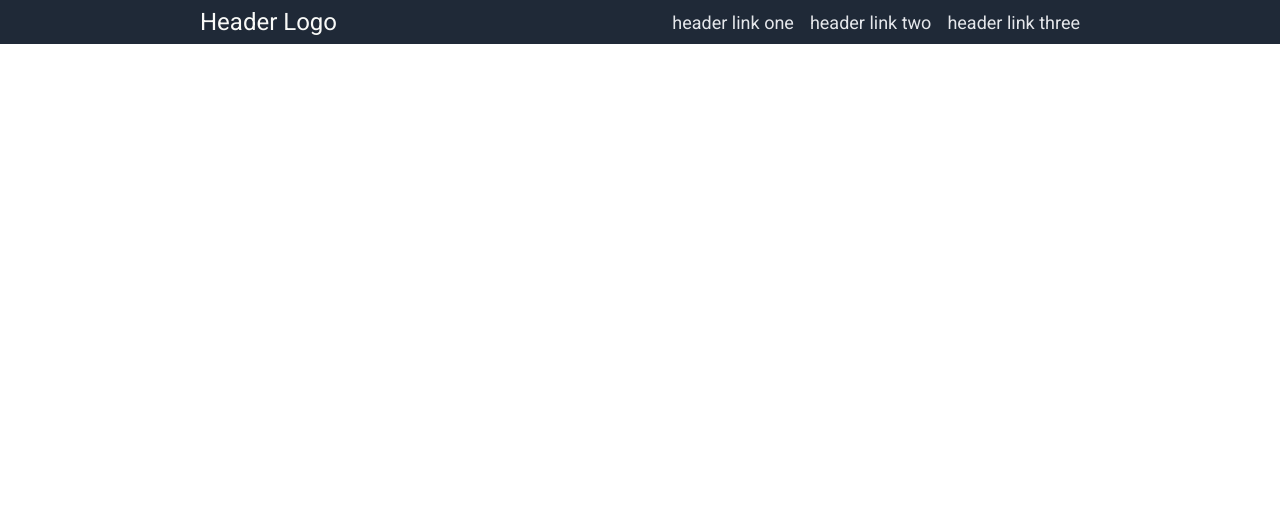
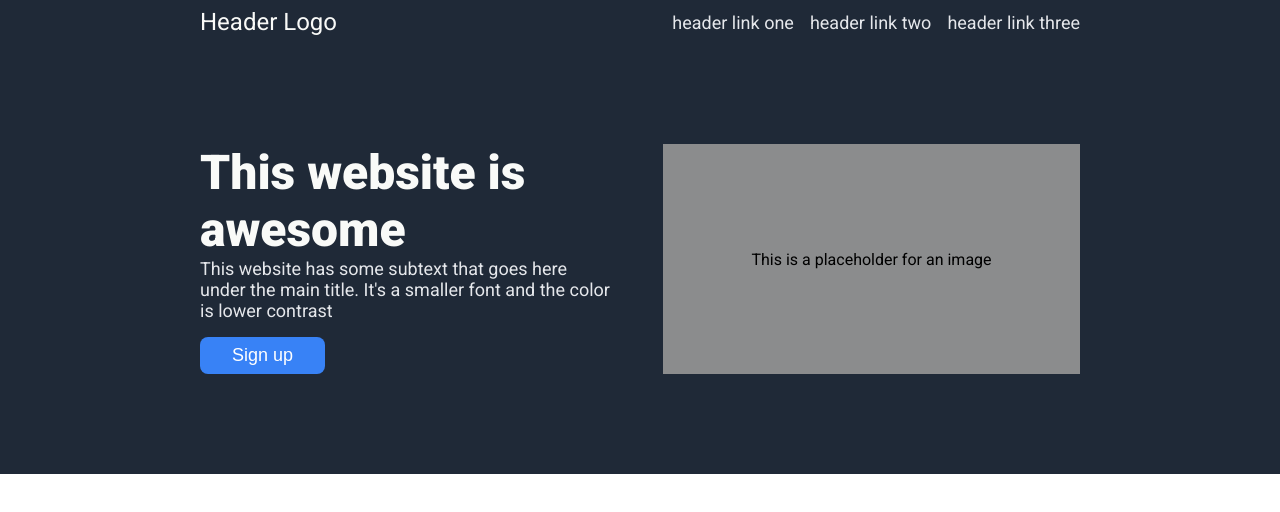
Before and after one commit to mortegaj/odin-landing-page, a plain HTML site: page index.html in a window 1280 px wide. Drawn offline with Linux system fonts and the light colour scheme.

Commit message:
Create hero section

```diff
--- a/index.html
+++ b/index.html
@@ -15,5 +15,18 @@
             <li>header link three</li>
         </ul>
     </nav>
+    <header>
+        <div id="hero-text">
+            <div id="hero-title">This website is awesome</div>
+            <div id="hero-subtitle">
+                This website has some subtext that goes here under the main title.
+                It's a smaller font and the color is lower contrast
+            </div>
+            <button>Sign up</button>
+        </div>
+        <div id="hero-image">
+            This is a placeholder for an image
+        </div>
+    </header>
 </body>
 </html>
--- a/style.css
+++ b/style.css
@@ -27,3 +27,43 @@ nav #links {
     font-size: 18px;
     color: #E5E7EB;
 }
+
+header {
+    background-color: #1F2937;
+    display: flex;
+    padding: 100px 200px;
+    gap: 46px;
+}
+
+#hero-text {
+    flex: 1;
+}
+
+#hero-title {
+    font-size: 48px;
+    color: #F9FAF8;
+    font-weight: 900;
+}
+
+#hero-subtitle {
+    font-size: 18px;
+    color: #E5E7EB;
+}
+
+#hero-image {
+    flex: 1;
+    background-color: #8b8c8d;
+    display: flex;
+    justify-content: center;
+    align-items: center;
+}
+
+button {
+    background-color: #3882F6;
+    color: white;
+    font-size: 18px;
+    border: none;
+    border-radius: 8px;
+    padding: 8px 32px;
+    margin-top: 16px;
+}
```
